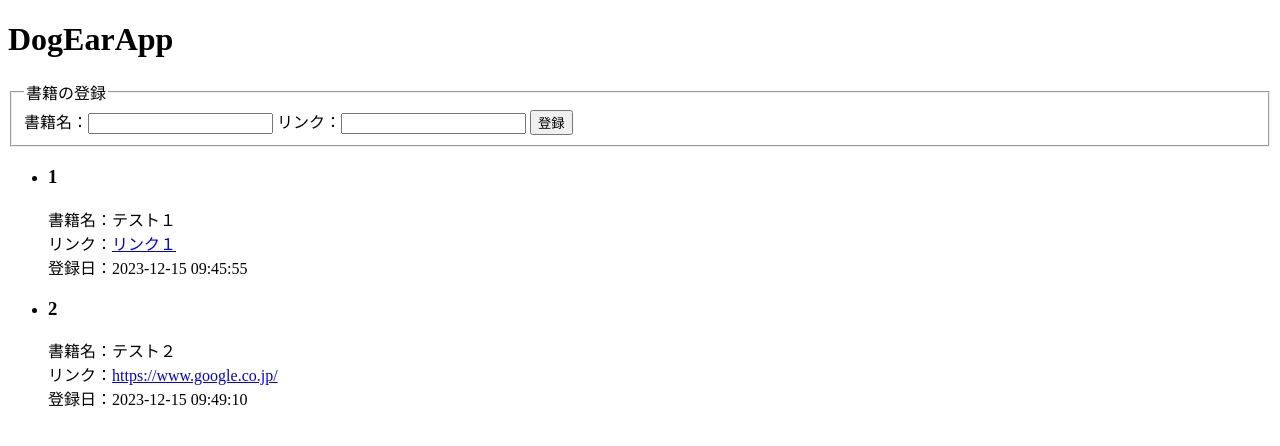
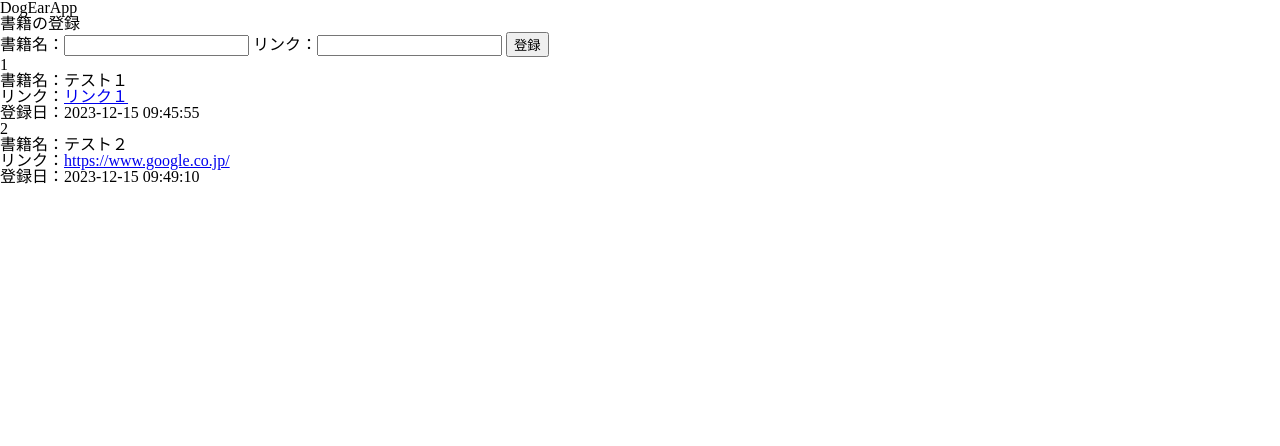
Before and after one commit to d-shukuya/kadai07_db1_20231209, a PHP site: page / in a window 1280 px wide. Shown: the top 446 px of the page. Run offline with PHP 8.4, Linux system fonts and the light colour scheme; data comes from the database, SQL or seed files in the repository.

Commit message:
css と js のファイル作成

```diff
--- /dev/null
+++ b/css/reset.css
@@ -0,0 +1,135 @@
+/* http://meyerweb.com/eric/tools/css/reset/
+   v2.0 | 20110126
+   License: none (public domain)
+*/
+
+html,
+body,
+div,
+span,
+applet,
+object,
+iframe,
+h1,
+h2,
+h3,
+h4,
+h5,
+h6,
+p,
+blockquote,
+pre,
+a,
+abbr,
+acronym,
+address,
+big,
+cite,
+code,
+del,
+dfn,
+em,
+img,
+ins,
+kbd,
+q,
+s,
+samp,
+small,
+strike,
+strong,
+sub,
+sup,
+tt,
+var,
+b,
+u,
+i,
+center,
+dl,
+dt,
+dd,
+ol,
+ul,
+li,
+fieldset,
+form,
+label,
+legend,
+table,
+caption,
+tbody,
+tfoot,
+thead,
+tr,
+th,
+td,
+article,
+aside,
+canvas,
+details,
+embed,
+figure,
+figcaption,
+footer,
+header,
+hgroup,
+menu,
+nav,
+output,
+ruby,
+section,
+summary,
+time,
+mark,
+audio,
+video {
+  margin: 0;
+  padding: 0;
+  border: 0;
+  font-size: 100%;
+  font: inherit;
+  vertical-align: baseline;
+}
+
+/* HTML5 display-role reset for older browsers */
+article,
+aside,
+details,
+figcaption,
+figure,
+footer,
+header,
+hgroup,
+menu,
+nav,
+section {
+  display: block;
+}
+
+body {
+  line-height: 1;
+}
+
+ol,
+ul {
+  list-style: none;
+}
+
+blockquote,
+q {
+  quotes: none;
+}
+
+blockquote:before,
+blockquote:after,
+q:before,
+q:after {
+  content: '';
+  content: none;
+}
+
+table {
+  border-collapse: collapse;
+  border-spacing: 0;
+}
--- a/index.php
+++ b/index.php
@@ -49,6 +49,8 @@ if ($status == false) {
     <meta charset="UTF-8">
     <meta name="viewport" content="width=device-width, initial-scale=1.0">
     <title>DogEarApp</title>
+    <link rel="stylesheet" href="./css/reset.css">
+    <link rel="stylesheet" href="./css/style_book.css">
 </head>
 
 <body>
```
Also changed, not shown: css/style_book.css (added), css/style_dog_ear.css (added), js/script_dog_ear.js (added).
